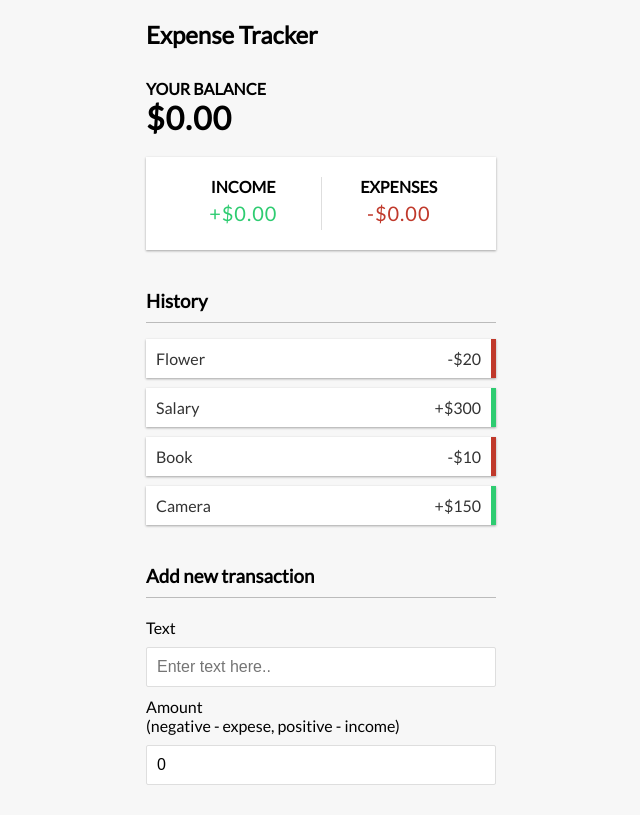
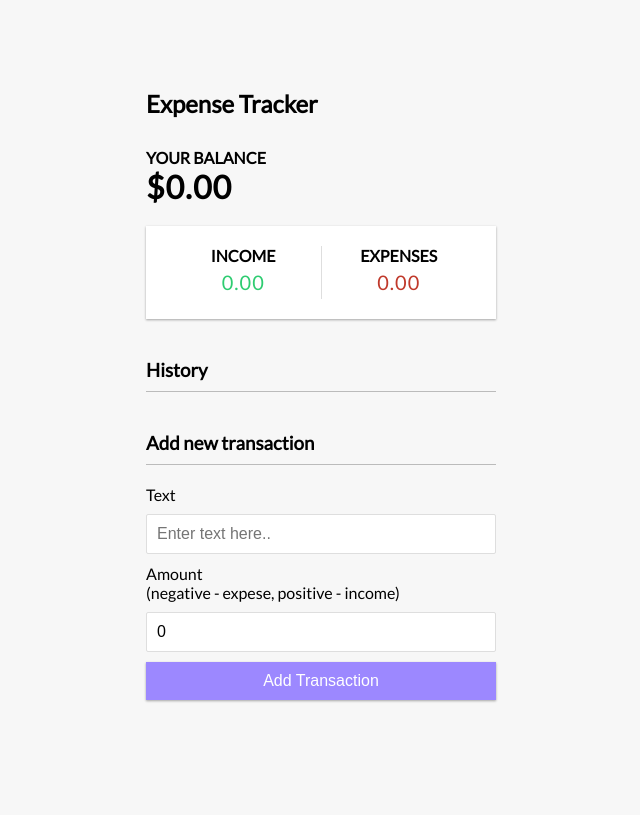
Before and after one commit to Shoulders93/Expense_Tracker, a React (Create React App) app in the folder expense-tracker-react/: page / in a window 1280 px wide. Shown: the whole page, without its empty margins (319-959 px from the left). Built offline with nearby package versions, Linux system fonts and the light colour scheme.

Commit message:
Updated GlobalState to add + delete transaction + updated AppReducer with Delete and Add cases + changed IncomeExpenses to input data instead of hard coded transactions + updated Balance to Add/Subtract amounts. End product of Front End React Expense Tracker Application.

```diff
--- a/expense-tracker-react/src/components/AddTransaction.js
+++ b/expense-tracker-react/src/components/AddTransaction.js
@@ -1,23 +1,40 @@
-import React, {useState} from 'react'
+import React, {useState, useContext} from 'react';
+import { GlobalContext } from '../context/GlobalState';
 
 export const AddTransaction = () => {
     const [text, setText] = useState('');
     const [amount, setAmount] = useState(0);
+
+    const { addTransaction } = useContext(GlobalContext);
+
+    const onSubmit = event => {
+        event.preventDefault();
+
+        const newTransaction = {
+            id: Math.floor(Math.random() * 1000000),
+            text,
+            amount: +amount
+        }
+
+        addTransaction(newTransaction);
+    }
+
     return (
         <>
             <h3>Add new transaction</h3>
-            <form>
+            <form onSubmit={onSubmit}>
                 <div className='form-control'>
                     <label htmlFor='text'>Text</label>
                     <input type='text' value={text} onChange={(event) => setText(event.target.value)} placeholder='Enter text here..' />
                 </div>
                 <div>
-                    <label htmlfor='amount'
+                    <label htmlFor='amount'
                     >Amount <br />
                     (negative - expese, positive - income) </label
                     >
                     <input type='number' value={amount} onChange={(event) => setAmount(event.target.value)} placeholder='Enter amount...' />
                 </div>
+                <button className='btn'>Add Transaction</button>
             </form>
         </>
     )
--- a/expense-tracker-react/src/components/Balance.js
+++ b/expense-tracker-react/src/components/Balance.js
@@ -1,10 +1,17 @@
-import React from 'react'
+import React, {useContext} from 'react';
+import { GlobalContext } from '../context/GlobalState';
 
 export const Balance = () => {
+    const {transactions} = useContext(GlobalContext);
+
+    const amounts = transactions.map(transaction => transaction.amount);
+
+    const total = amounts.reduce((acc, item) => (acc += item), 0).toFixed(2);
+
     return (
         <>
             <h4>Your Balance</h4>
-            <h1>$0.00</h1>
+            <h1>${total}</h1>
         </>
     )
 }
--- a/expense-tracker-react/src/components/IncomeExpenses.js
+++ b/expense-tracker-react/src/components/IncomeExpenses.js
@@ -1,15 +1,31 @@
-import React from 'react'
+import React, {useContext} from 'react';
+import { GlobalContext } from '../context/GlobalState';
 
 export const IncomeExpenses = () => {
+    const {transactions} = useContext(GlobalContext);
+
+    const amounts = transactions.map(transaction => transaction.amount);
+
+    const income = amounts
+        .filter(item => item > 0)
+        .reduce((acc, item) => (acc += item), 0)
+        .toFixed(2);
+
+    const expense = (
+        amounts.filter(item => item < 0).reduce((acc, item) => (acc += item), 0) *
+        -1
+    ).toFixed(2);
+
+
     return (
         <div className="inc-exp-container">
             <div>
                 <h4>Income</h4>
-                <p className='money plus'>+$0.00</p>
+                <p className='money plus'>{income}</p>
             </div>
             <div>
                 <h4>Expenses</h4>
-                <p className='money minus'>-$0.00</p>
+                <p className='money minus'>{expense}</p>
             </div>
         </div>
     )
--- a/expense-tracker-react/src/components/Transaction.js
+++ b/expense-tracker-react/src/components/Transaction.js
@@ -1,10 +1,15 @@
-import React from 'react'
+import React, {useContext} from 'react';
+import { GlobalContext } from '../context/GlobalState';
 
 export const Transaction = ({transaction}) => {
+    const {deleteTransaction} = useContext(GlobalContext);
+
     const sign = transaction.amount <0 ? '-' : '+';
     return (
         <li className={transaction.amount < 0 ? 'minus' : 'plus'}>
-            {transaction.text} <span>{sign}${Math.abs(transaction.amount)}</span><button className='delete-btn'>x</button>
+            {transaction.text} <span>{sign}${Math.abs(transaction.amount)}</span><button
+            onClick ={() => deleteTransaction(transaction.id)}
+            className='delete-btn'>x</button>
         </li>
     )
 }
--- a/expense-tracker-react/src/context/AppReducer.js
+++ b/expense-tracker-react/src/context/AppReducer.js
@@ -1,5 +1,15 @@
 export default (state, action) => {
     switch(action.type) {
+        case 'DELETE_TRANSACTION':
+            return{
+                ...state,
+                transactions: state.transactions.filter(transaction => transaction.id !== action.payload)
+            }
+        case 'ADD_TRANSACTION':
+            return{
+                ...state,
+                transactions: [action.payload, ...state.transactions]
+            }
         default:
             return state;
     }
--- a/expense-tracker-react/src/context/GlobalState.js
+++ b/expense-tracker-react/src/context/GlobalState.js
@@ -5,10 +5,7 @@ import AppReducer from './AppReducer';
 
 const initialState = {
     transactions: [
-          { id: 1, text: 'Flower', amount: -20 },
-          { id: 2, text: 'Salary', amount: 300 },
-          { id: 3, text: 'Book', amount: -10 },
-          { id: 4, text: 'Camera', amount: 150 }
+
     ]
 }
 
@@ -19,8 +16,26 @@ export const GlobalContext = createContext(initialState);
 export const GlobalProvider = ({ children }) => {
     const [state, dispatch] = useReducer(AppReducer, initialState);
 
+    //Actions
+    function deleteTransaction(id) {
+        dispatch({
+            type: 'DELETE_TRANSACTION',
+            payload: id
+        });
+    }
+
+    function addTransaction(transaction) {
+        dispatch({
+            type: 'ADD_TRANSACTION',
+            payload: transaction
+        });
+    }
+
+
     return (<GlobalContext.Provider value={{
-        transactions: state.transactions
+        transactions: state.transactions,
+        deleteTransaction,
+        addTransaction
     }}>
         {children}
     </GlobalContext.Provider>);
```
